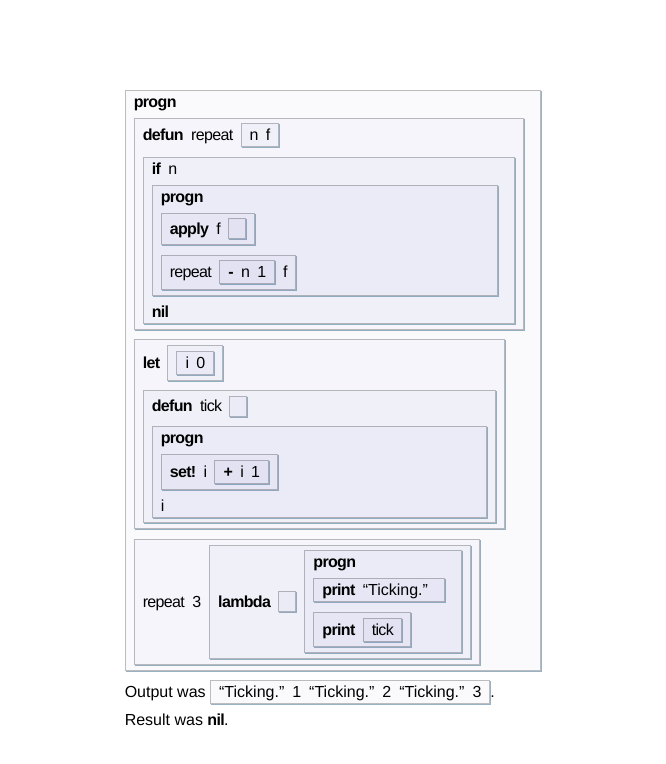
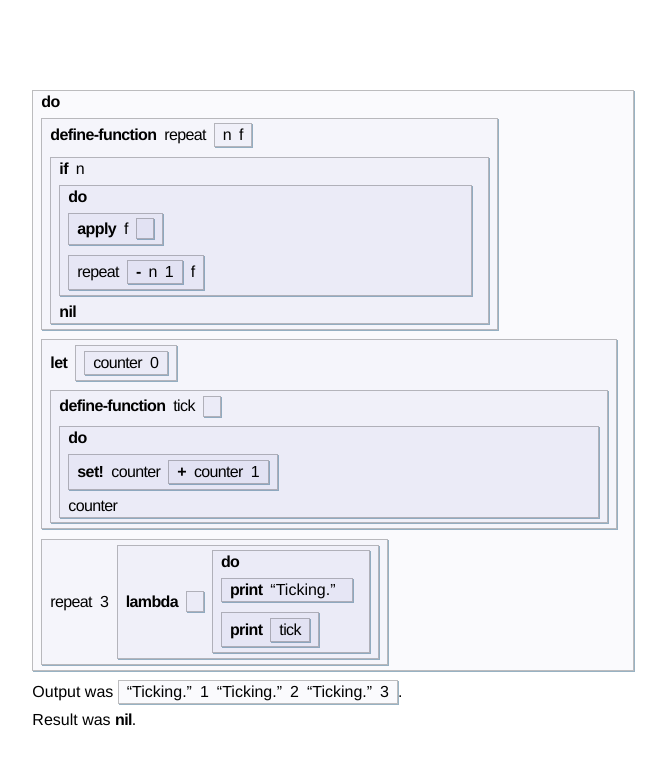
Before and after one commit to lessrest/restless-lisp, a website with bundled scripts: page index.html in a window 1280 px wide. Shown: the whole page, without its empty margins (307-973 px from the left). Built offline with nearby package versions, Linux system fonts and the light colour scheme.

Commit message:
friendlier???

```diff
--- a/index.css
+++ b/index.css
@@ -55,8 +55,8 @@ lisp-symbol.special {
 
 * { box-sizing: border-box; }
 
-[data-call="LISP:PROGN"] { flex-direction: column; align-items: start; }
-[data-call="LISP:DEFUN"] > :nth-child(4) { width: 100%; }
+[data-call="LISP:DO"] { flex-direction: column; align-items: start; }
+[data-call="LISP:DEFINE-FUNCTION"] > :nth-child(4) { width: 100%; }
 [data-call="LISP:LET"] > :nth-child(3) { width: 100%; }
 
 [data-call="LISP:IF"] > :nth-child(3) { width: 100%; }
--- a/lisp.js
+++ b/lisp.js
@@ -38,8 +38,8 @@ function special(symbol, data = {}) {
 
 special(L.IF)
 special(L.LET)
-special(L.DEFUN)
-special(L.PROGN)
+special(L["DEFINE-FUNCTION"])
+special(L.DO)
 special(L.FUNCTION)
 special(L.LAMBDA)
 special(L.APPLY)
@@ -120,7 +120,7 @@ export let EVAL = (ctx, term, scope = new Map, stack = [], depth = 0) => {
         return x
       }
 
-      case L.DEFUN: {
+      case L["DEFINE-FUNCTION"]: {
         if (term.length != 4) syntax()
         if (!term[1][SYMBOL]) syntax()
         if (!Array.isArray(term[2])) syntax()
@@ -193,7 +193,7 @@ export let EVAL = (ctx, term, scope = new Map, stack = [], depth = 0) => {
           return L.NIL
         }
 
-      case L.PROGN:
+      case L.DO:
         {
           let x
           for (let subterm of term.slice(1))
@@ -379,21 +379,21 @@ let ctx = {
 }
 
 export let example = read(ctx, stream(`
-  (progn
-    (defun repeat (n f)
+  (do
+    (define-function repeat (n f)
       (if n
-        (progn
+        (do
           (apply f ())
           (repeat (- n 1) f))
         nil))
-    (let ((i 0))
-      (defun tick ()
-        (progn
-          (set! i (+ i 1))
-          i)))
+    (let ((counter 0))
+      (define-function tick ()
+        (do
+          (set! counter (+ counter 1))
+          counter)))
     (repeat 3
       (lambda ()
-        (progn
+        (do
           (print "Ticking.")
           (print (tick))))))
 `))
```
